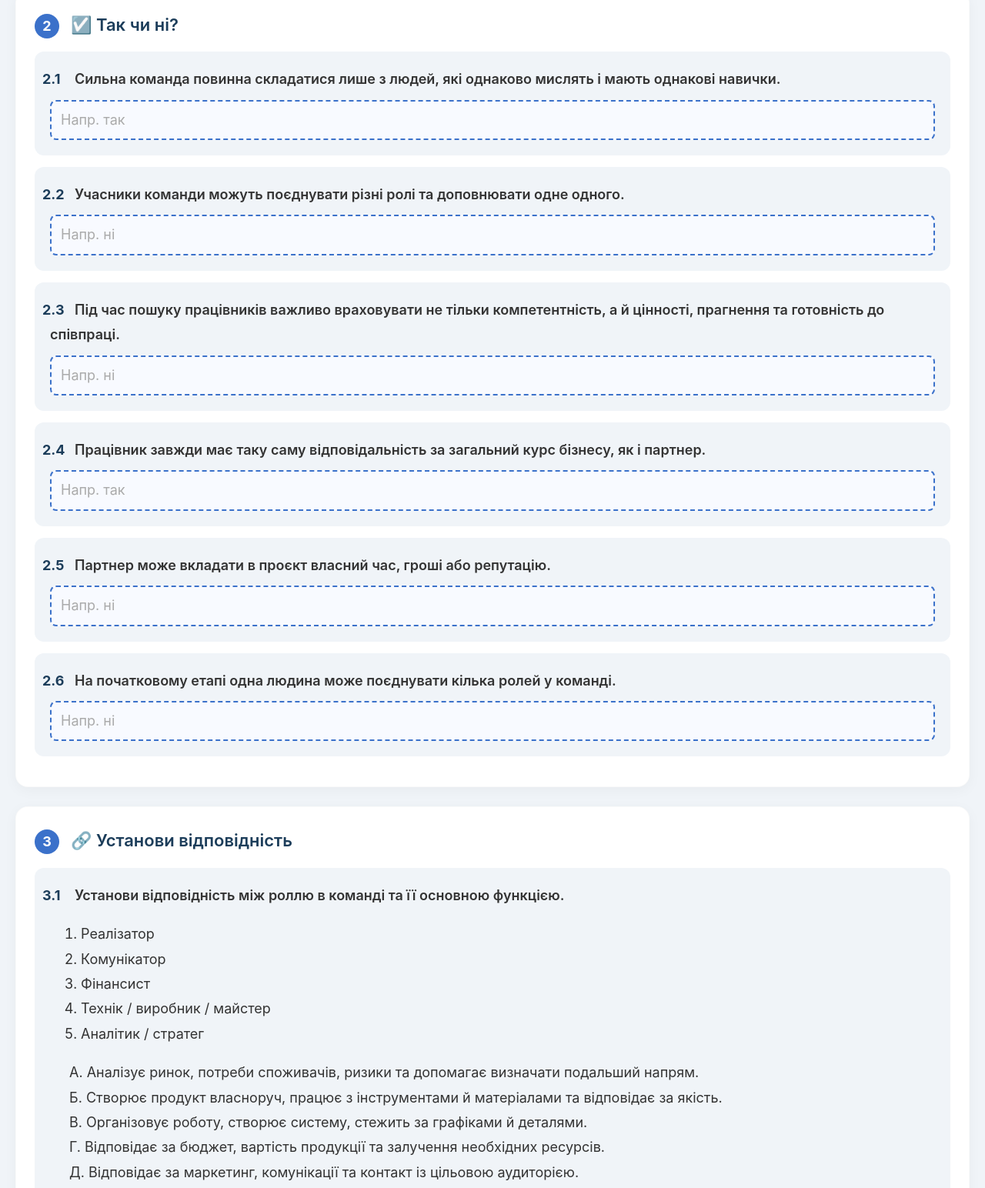
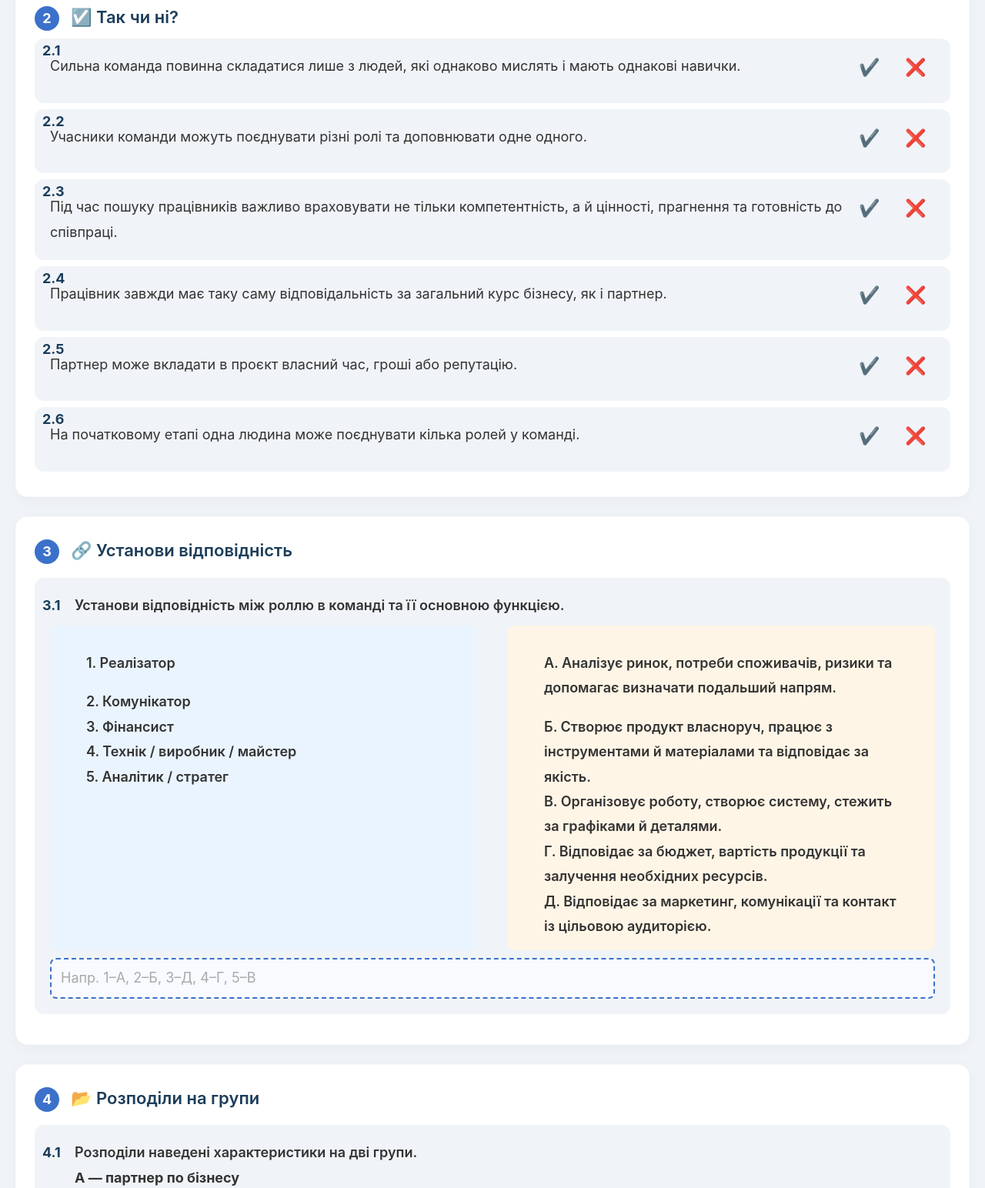
Before and after one commit to sch-inf/PiF-task, a plain HTML site: page sheet9_8.html in a window 1280 px wide. Shown: the part 1078-2622 px from the top of the page at 77% size. Drawn offline with Linux system fonts and the light colour scheme.

Commit message:
Update sheet9_8.html

```diff
--- a/sheet9_8.html
+++ b/sheet9_8.html
@@ -16,7 +16,7 @@
   <div id="quiz">
 
     <!-- Завдання 1 -->
-    <div class="task" data-type="single">
+    <div class="task" data-type="test">
       <div>
         <span class="task-number">1</span>
         <span class="task-desc">🔘 Обери одну правильну відповідь</span>
@@ -35,7 +35,6 @@
 
         <div class="answer" contenteditable="true" data-placeholder="Напр. Г"></div>
       </div>
-      </div>
 
       <div class="question" data-q="1.2">
         <span class="sub-number">1.2</span>
@@ -50,73 +49,62 @@
 
         <div class="answer" contenteditable="true" data-placeholder="Напр. А"></div>
       </div>
+    </div>
 
 
     <!-- Завдання 2 -->
-    <div class="task" data-type="yesno">
+    <div class="task" data-type="truefalse">
       <div>
         <span class="task-number">2</span>
         <span class="task-desc">☑️ Так чи ні?</span>
       </div>
 
-      <div class="question" data-q="2.1">
+      <div class="question true-false" data-q="2.1">
         <span class="sub-number">2.1</span>
-        <p>Сильна команда повинна складатися лише з людей, які однаково мислять і мають однакові навички.</p>
-
-        <div class="answer"
-             contenteditable="true"
-             data-placeholder="Напр. так"></div>
+        Сильна команда повинна складатися лише з людей, які однаково мислять і мають однакові навички.
+        <span class="option">✔️</span>
+        <span class="option">❌</span>
       </div>
 
-      <div class="question" data-q="2.2">
+      <div class="question true-false" data-q="2.2">
         <span class="sub-number">2.2</span>
-        <p>Учасники команди можуть поєднувати різні ролі та доповнювати одне одного.</p>
-
-        <div class="answer"
-             contenteditable="true"
-             data-placeholder="Напр. ні"></div>
+        Учасники команди можуть поєднувати різні ролі та доповнювати одне одного.
+        <span class="option">✔️</span>
+        <span class="option">❌</span>
       </div>
 
-      <div class="question" data-q="2.3">
+      <div class="question true-false" data-q="2.3">
         <span class="sub-number">2.3</span>
-        <p>Під час пошуку працівників важливо враховувати не тільки компетентність, а й цінності, прагнення та готовність до співпраці.</p>
-
-        <div class="answer"
-             contenteditable="true"
-             data-placeholder="Напр. ні"></div>
+        Під час пошуку працівників важливо враховувати не тільки компетентність, а й цінності, прагнення та готовність до співпраці.
+        <span class="option">✔️</span>
+        <span class="option">❌</span>
       </div>
 
-      <div class="question" data-q="2.4">
+      <div class="question true-false" data-q="2.4">
         <span class="sub-number">2.4</span>
-        <p>Працівник завжди має таку саму відповідальність за загальний курс бізнесу, як і партнер.</p>
-
-        <div class="answer"
-             contenteditable="true"
-             data-placeholder="Напр. так"></div>
+        Працівник завжди має таку саму відповідальність за загальний курс бізнесу, як і партнер.
+        <span class="option">✔️</span>
+        <span class="option">❌</span>
       </div>
 
-      <div class="question" data-q="2.5">
+      <div class="question true-false" data-q="2.5">
         <span class="sub-number">2.5</span>
-        <p>Партнер може вкладати в проєкт власний час, гроші або репутацію.</p>
-
-        <div class="answer"
-             contenteditable="true"
-             data-placeholder="Напр. ні"></div>
+        Партнер може вкладати в проєкт власний час, гроші або репутацію.
+        <span class="option">✔️</span>
+        <span class="option">❌</span>
       </div>
 
-      <div class="question" data-q="2.6">
+      <div class="question true-false" data-q="2.6">
         <span class="sub-number">2.6</span>
-        <p>На початковому етапі одна людина може поєднувати кілька ролей у команді.</p>
-
-        <div class="answer"
-             contenteditable="true"
-             data-placeholder="Напр. ні"></div>
+        На початковому етапі одна людина може поєднувати кілька ролей у команді.
+        <span class="option">✔️</span>
+        <span class="option">❌</span>
       </div>
     </div>
 
 
     <!-- Завдання 3 -->
-    <div class="task" data-type="matching">
+    <div class="task" data-type="match">
       <div>
         <span class="task-number">3</span>
         <span class="task-desc">🔗 Установи відповідність</span>
@@ -127,20 +115,22 @@
 
         <p>Установи відповідність між роллю в команді та її основною функцією.</p>
 
-        <ol>
-          <li>Реалізатор</li>
-          <li>Комунікатор</li>
-          <li>Фінансист</li>
-          <li>Технік / виробник / майстер</li>
-          <li>Аналітик / стратег</li>
-        </ol>
+        <div class="match">
+          <div class="match-col">
+            <p>1. Реалізатор</p>
+            <p>2. Комунікатор</p>
+            <p>3. Фінансист</p>
+            <p>4. Технік / виробник / майстер</p>
+            <p>5. Аналітик / стратег</p>
+          </div>
 
-        <div class="options">
-          <div class="option">А. Аналізує ринок, потреби споживачів, ризики та допомагає визначати подальший напрям.</div>
-          <div class="option">Б. Створює продукт власноруч, працює з інструментами й матеріалами та відповідає за якість.</div>
-          <div class="option">В. Організовує роботу, створює систему, стежить за графіками й деталями.</div>
-          <div class="option">Г. Відповідає за бюджет, вартість продукції та залучення необхідних ресурсів.</div>
-          <div class="option">Д. Відповідає за маркетинг, комунікації та контакт із цільовою аудиторією.</div>
+          <div class="match-col">
+            <p>А. Аналізує ринок, потреби споживачів, ризики та допомагає визначати подальший напрям.</p>
+            <p>Б. Створює продукт власноруч, працює з інструментами й матеріалами та відповідає за якість.</p>
+            <p>В. Організовує роботу, створює систему, стежить за графіками й деталями.</p>
+            <p>Г. Відповідає за бюджет, вартість продукції та залучення необхідних ресурсів.</p>
+            <p>Д. Відповідає за маркетинг, комунікації та контакт із цільовою аудиторією.</p>
+          </div>
         </div>
 
         <div class="answer"
@@ -186,7 +176,7 @@
 
 
     <!-- Завдання 5 -->
-    <div class="task" data-type="extended">
+    <div class="task" data-type="long">
       <div>
         <span class="task-number">5</span>
         <span class="task-desc">✍️ Розгорнута відповідь</span>
@@ -223,9 +213,9 @@
           а кого — як працівника</strong>, і чому.
         </p>
 
-        <div class="answer"
+        <div class="answer long"
              contenteditable="true"
-             data-placeholder="Напр. опиши лише одну роль, її вміння та місце пошуку"></div>
+             data-placeholder="Введи розгорнуту відповідь"></div>
       </div>
     </div>
 
```
Lines whose indentation alone changed are shown as unchanged.
